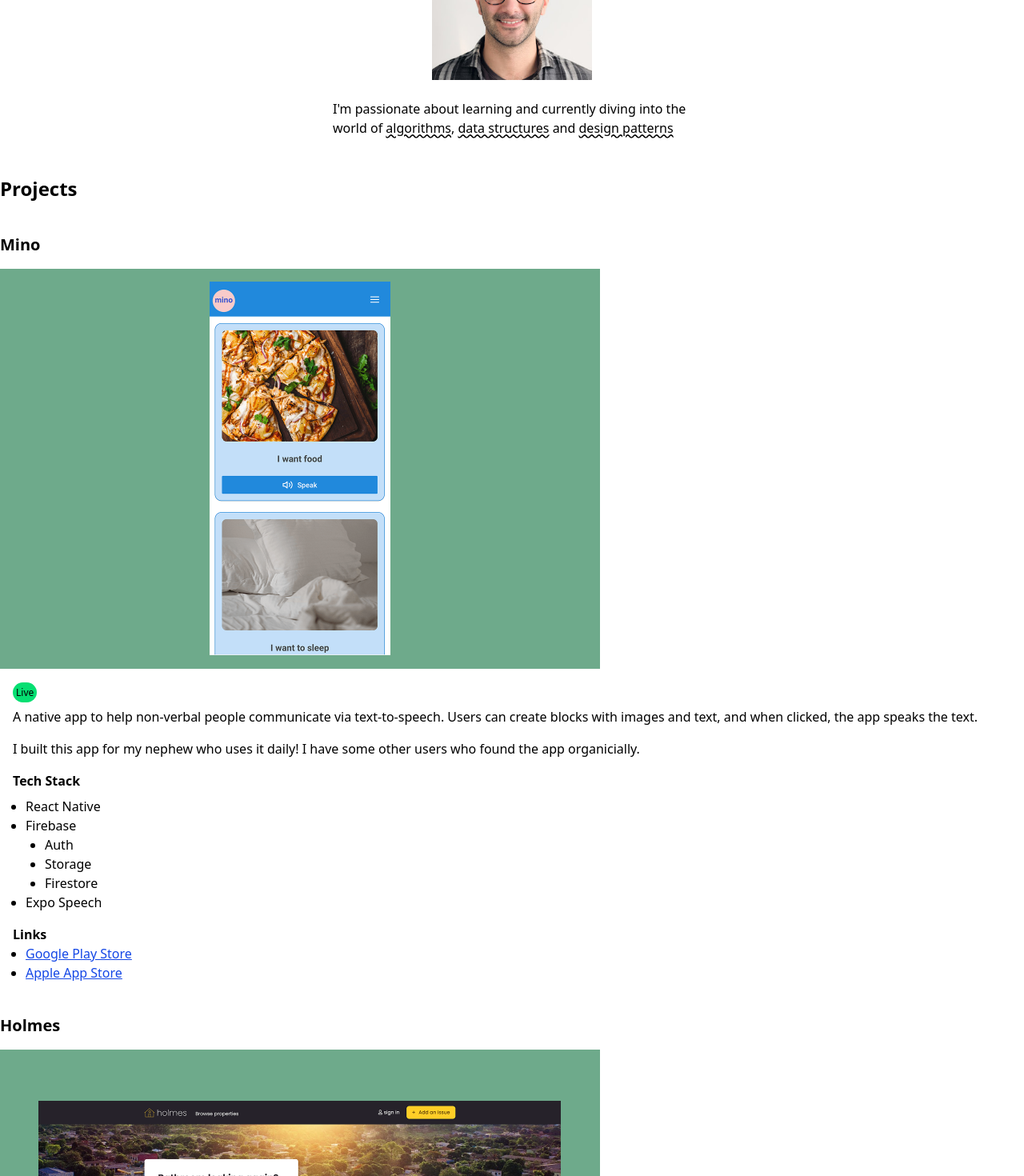
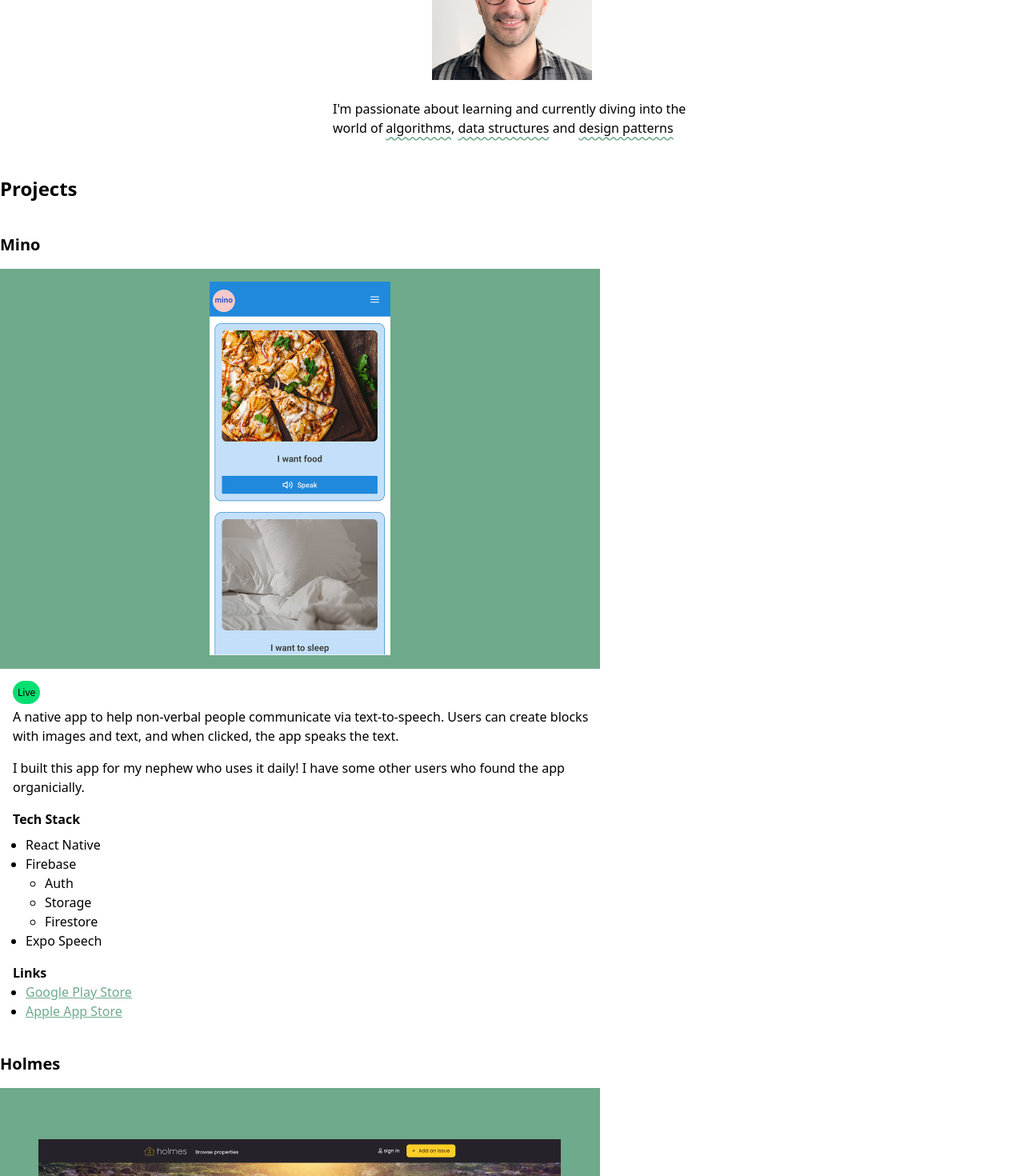
Before and after one commit to SammyAbukmeil/portfolio, a Next.js app: page / in a window 1280 px wide. Shown: the part 260-1730 px from the top of the page at 80% size. Built offline with nearby package versions, Linux system fonts and the light colour scheme.

Commit message:
Add primary colour variable

```diff
--- a/app/components/Footer.tsx
+++ b/app/components/Footer.tsx
@@ -1,19 +1,19 @@
+import { Github, Linkedin } from "lucide-react";
+
 export default function Footer() {
   return (
     <footer className="flex justify-center gap-4 my-10">
       <a
         href="https://github.com/SammyAbukmeil"
         target="_blank"
-        className="underline text-blue-700"
       >
-        GitHub
+        <Github />
       </a>
       <a
         href="https://www.linkedin.com/in/sammyabukmeil/"
         target="_blank"
-        className="underline text-blue-700"
       >
-        LinkedIn
+        <Linkedin />
       </a>
     </footer>
   );
--- a/app/components/Hero.tsx
+++ b/app/components/Hero.tsx
@@ -13,9 +13,17 @@
       />
       <p>
         I'm passionate about learning and currently diving into the world of{" "}
-        <span className="underline decoration-wavy">algorithms</span>,{" "}
-        <span className="underline decoration-wavy">data structures</span> and{" "}
-        <span className="underline decoration-wavy">design patterns</span>
+        <span className="underline decoration-wavy underline-offset-4 decoration-primary">
+          algorithms
+        </span>
+        ,{" "}
+        <span className="underline decoration-wavy underline-offset-4 decoration-primary">
+          data structures
+        </span>{" "}
+        and{" "}
+        <span className="underline decoration-wavy underline-offset-4 decoration-primary">
+          design patterns
+        </span>
       </p>
     </section>
   );
--- a/app/components/Project.tsx
+++ b/app/components/Project.tsx
@@ -9,10 +9,10 @@
 }
 
 export default function Project({ children, title, isLive, img }: Props) {
-  const pillClasses = "p-1 rounded-2xl text-xs";
+  const pillClasses = "p-1.5 rounded-2xl text-xs";
 
   return (
-    <article className="my-10">
+    <article className="my-10 max-w-[750px]">
       <h4 className="font-bold text-xl mb-4">{title}</h4>
       <Image
         width={750}
--- a/app/globals.css
+++ b/app/globals.css
@@ -1,5 +1,15 @@
 @import "tailwindcss";
 
-ul {
-  list-style-type: disc;
+@theme {
+  --color-primary: #6EAA8B;
 }
+
+@layer base {
+  ul {
+    list-style-type: disc;
+  }
+
+  ul ul {
+    list-style-type: circle;
+  }
+}
--- a/app/page.tsx
+++ b/app/page.tsx
@@ -45,7 +45,7 @@
               <ul className="pl-4">
                 <li>
                   <a
-                    className="underline text-blue-700"
+                    className="underline text-primary"
                     href="https://play.google.com/store/apps/details?id=com.minoSpeak&pli=1"
                   >
                     Google Play Store
@@ -53,7 +53,7 @@
                 </li>
                 <li>
                   <a
-                    className="underline text-blue-700"
+                    className="underline text-primary"
                     href="https://apps.apple.com/gb/app/mino-speak/id6449201524"
                   >
                     Apple App Store
@@ -93,7 +93,7 @@
               <ul className="pl-4">
                 <li>
                   <a
-                    className="underline text-blue-700"
+                    className="underline text-primary"
                     href="https://holmes-app.com"
                   >
                     Website
```
Also changed, not shown: package.json (+6 -5 lines), 2 other files (tests, documents, lock files or other folders).
